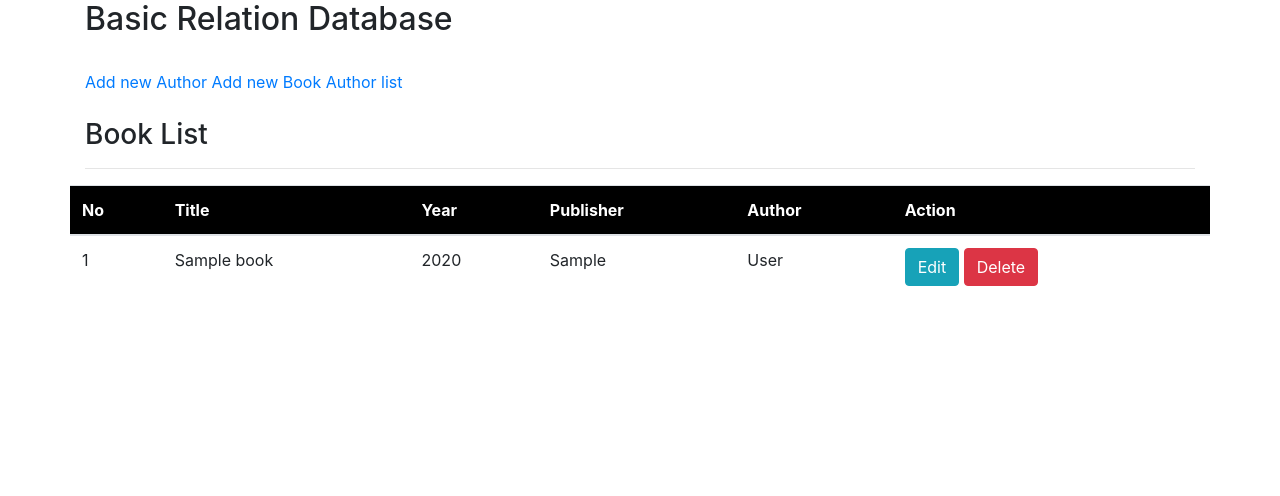
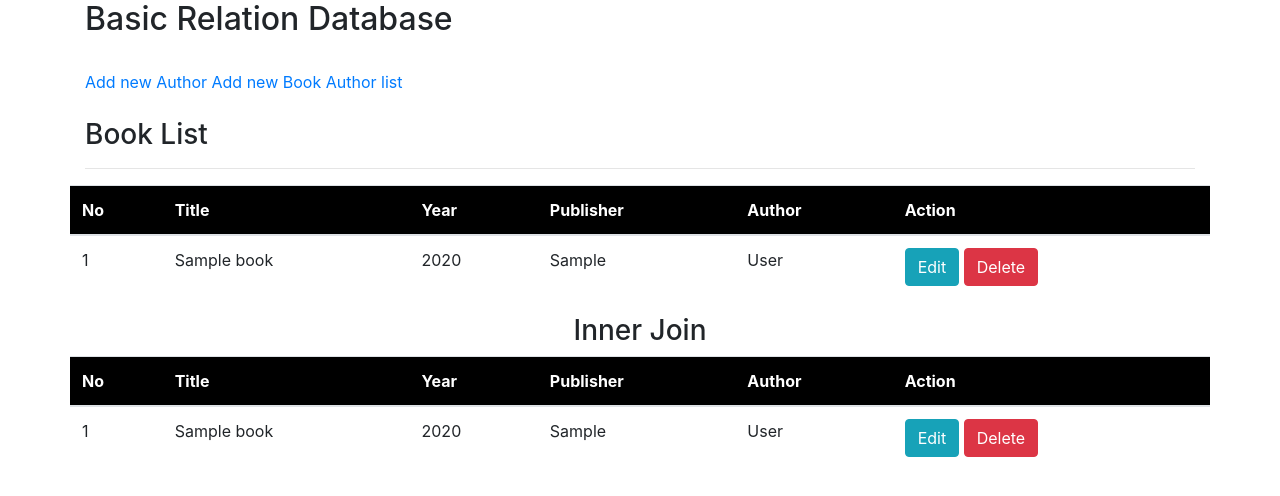
Before and after one commit to angellee177/simple_library, a PHP site: page / in a window 1280 px wide. Shown: the top 496 px of the page. Run offline with PHP 8.4, Linux system fonts and the light colour scheme; tables that the repository leaves empty or names only in its code hold one stand-in row (values such as "Sample post"); some libraries are stand-ins or nearby versions.

Commit message:
backup project before install ulang

```diff
--- a/Model/AuthorController.php
+++ b/Model/AuthorController.php
@@ -56,7 +56,7 @@ if(isset($_POST['save_author'])) {
     }
 
 
-    header("location: ../View/index_author.php");
+    // header("location: ../View/index_author.php");
 }
 
 if(isset($_POST['update_author'])) {
--- a/View/author/edit_author.php
+++ b/View/author/edit_author.php
@@ -25,7 +25,7 @@
             <form action="../../Model/AuthorController.php" method="POST" enctype="multipart/form-data">
                 <input type="hidden" name="id" value="<?= $id ?>">
                 <div class="form-group">
-                    <label for="upload_images">Author Images</label>
+                    <label for="upload_images">Author Images<span class="tx-danger">*</span></label>
                     <input type="file" name="upload_image" class="form-control" value="<?php echo $authors['picture'] ?>">
                 </div>
                 <div class="form-group">
--- a/View/index.php
+++ b/View/index.php
@@ -74,6 +74,54 @@
                 </tbody>
             </table>
         </div>
+        <div class="row justify-content-center">
+            <h3>Inner Join</h3>
+            <table class="table">
+                <thead>
+                    <tr>
+                        <th>No</th>
+                        <th>Title</th>
+                        <th>Year</th>
+                        <th>Publisher</th>
+                        <th>Author</th>
+                        <th colspan="2">Action</th>
+                    </tr>
+                </thead>
+                <tbody>
+                <?php
+                    include './../Library/connection.php';
+
+                    $no = 1;
+                    $data = $connection->query("SELECT * FROM Authors INNER JOIN Books ON Authors.id =  Books.id_author ORDER BY Books.title ASC") or
+                            die($connection->error);
+
+                    if($data->num_rows) {
+                        while($books = $data->fetch_array()) :
+                ?>
+                    <tr>
+                        <td><?php echo $no++                    ?></td>
+                        <td><?php echo $books['title'];         ?></td>
+                        <td><?php echo $books['year'];      ?></td>
+                        <td><?php echo $books['publisher']; ?></td>
+                        <td><?php echo $books['fullname'];    ?></td>
+                        <td>
+                            <a href="../View/book/edit_book.php?edit=<?php echo $books['id']; ?>" class="btn btn-info">Edit</a>
+                            <a href="../Model/BookController.php?delete=<?php echo $books['id']; ?>" class="btn btn-danger">Delete</a>
+                        </td>
+                    </tr>
+                <?php
+                        endwhile;
+                    } else {
+                ?>
+                    <tr>
+                        <td>There is no Data on your database</td>
+                    </tr>
+                <?php
+                    }
+                ?>
+                </tbody>
+            </table>
+        </div>
     </div>
 </body>
 <script src="https://code.jquery.com/jquery-3.2.1.slim.min.js" integrity="sha384-KJ3o2DKtIkvYIK3UENzmM7KCkRr/rE9/Qpg6aAZGJwFDMVNA/GpGFF93hXpG5KkN" crossorigin="anonymous"></script>
```
Also changed, not shown: Model/Images/Screenshot from 2020-10-09 22-39-40.png (added), Model/Images/startup_2.png (added), View/book/book_detail.php (deleted).
